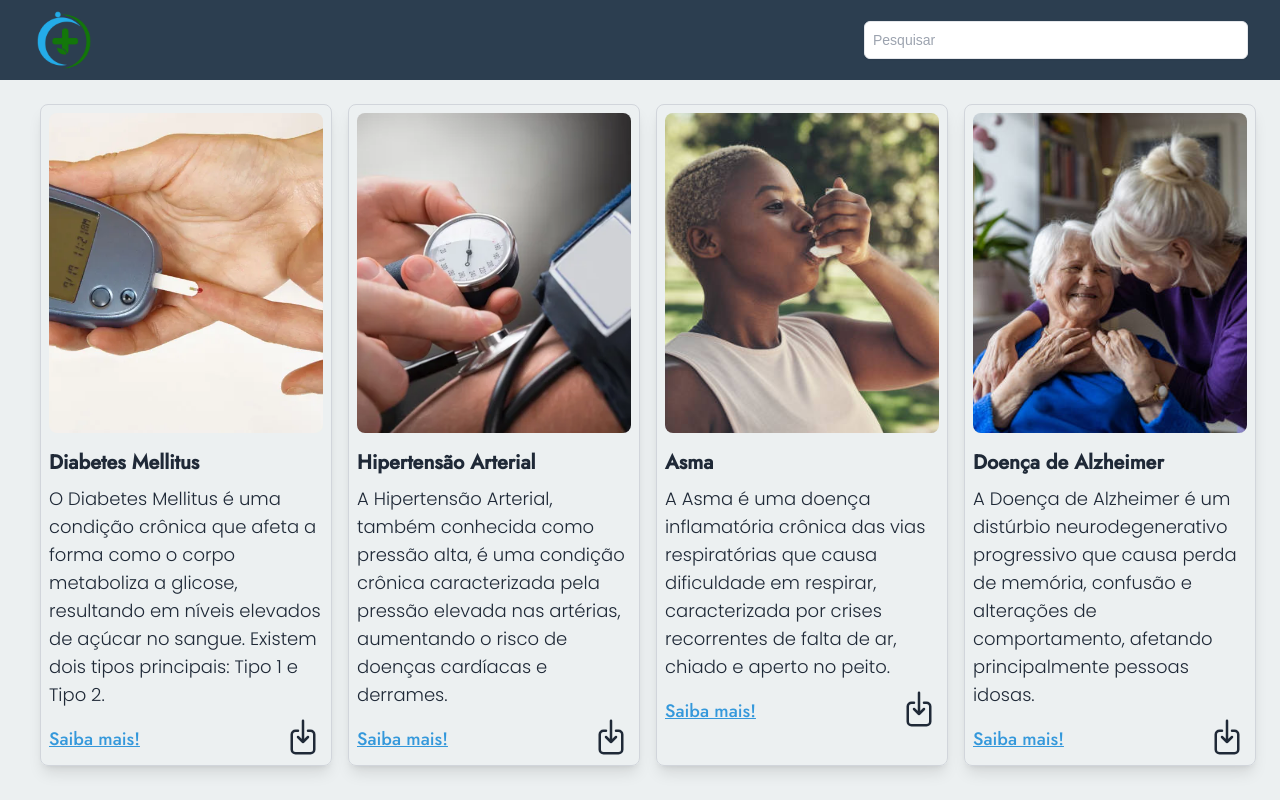
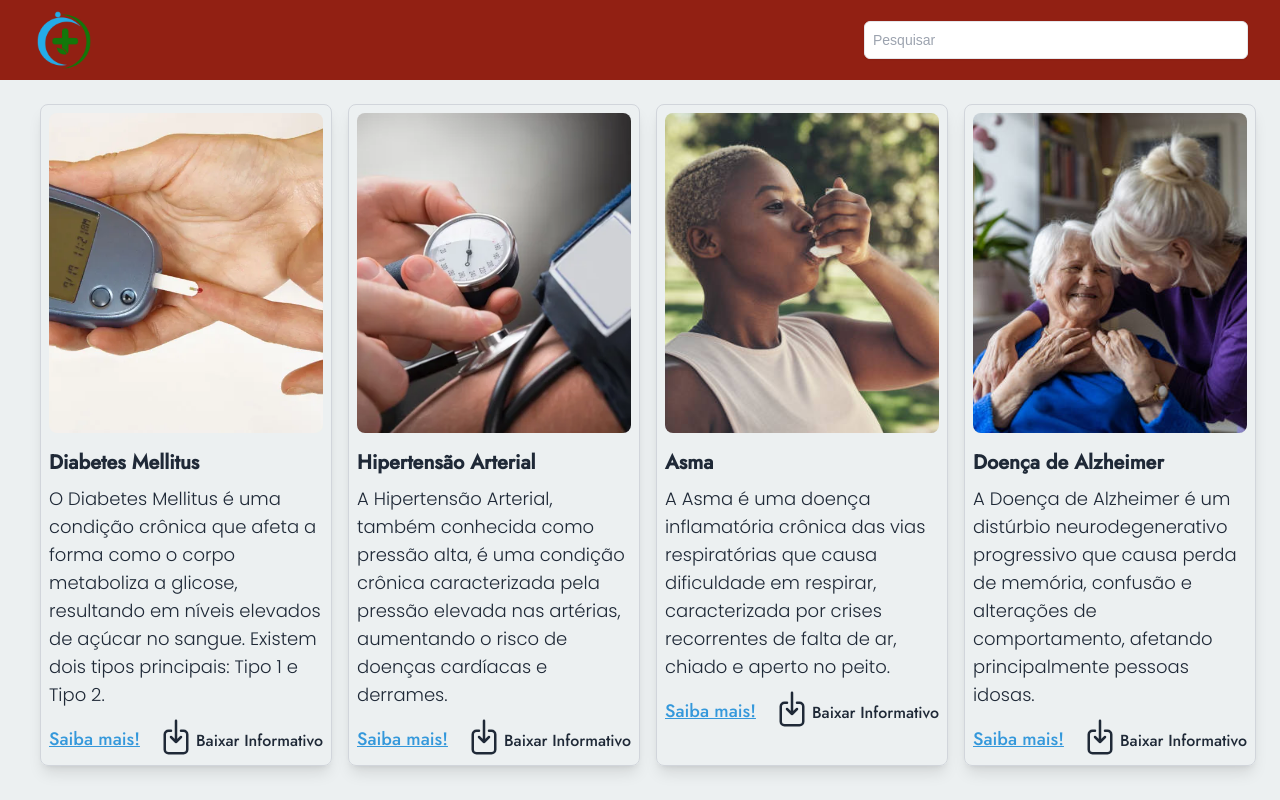
Before and after one commit to RafaelTaves/Projeto_Saude_Bonsucesso, a Next.js app: page / in a window 1280 px wide. Shown: the top 800 px of the page. Built offline with nearby package versions, Linux system fonts and the light colour scheme.

Commit message:
Alteração no read.me + alteração de cores + legenda para download

```diff
--- a/src/app/components/header.tsx
+++ b/src/app/components/header.tsx
@@ -13,7 +13,7 @@ export default function Header ({  onSearch }: HeaderProps) {
       };
 
     return(
-<div className="flex w-full bg-dark-blue h-20 justify-between px-2 md:px-8">
+<div className="flex w-full bg-mid-red-I h-20 justify-between px-2 md:px-8">
       <img
         src="/images/MedicalFantasyLogo.jpg"
         alt="Company Logo"
@@ -25,7 +25,7 @@ export default function Header ({  onSearch }: HeaderProps) {
           value={searchInput}
           onChange={handleSearchChange}
           placeholder="Pesquisar"
-          className="text-sm p-2 lg:w-96 border rounded-md shadow-sm text-black focus:outline-light-blue-I focus:ring-0 focus:border-transparent"
+          className="text-sm p-2 lg:w-96 border rounded-md shadow-sm text-black focus:outline-light-red-I focus:ring-0 focus:border-transparent"
         />
       </div>
     </div>
--- a/src/app/components/menu.tsx
+++ b/src/app/components/menu.tsx
@@ -41,10 +41,11 @@ export default function Menu({ searchQuery, diseases }: MenuProps) {
                                 <p className="mt-2 text-lg font-Poppins">{`${disease.description}`}</p>
                                 <div className="flex justify-between mt-2">
                                     <Link href={`${disease.video_link}`} className="mt-2 text-lg underline text-light-blue">Saiba mais!</Link>
-                                    <button onClick={() => downloadPDF(disease.pdf_link)}>
-                                        <svg xmlns="http://www.w3.org/2000/svg" fill="none" viewBox="0 0 24 24" strokeWidth={1.5} stroke="currentColor" className="size-10 hover:text-light-blue">
+                                    <button className="flex hover:text-light-blue" onClick={() => downloadPDF(disease.pdf_link)}>
+                                        <svg xmlns="http://www.w3.org/2000/svg" fill="none" viewBox="0 0 24 24" strokeWidth={1.5} stroke="currentColor" className="size-10 ">
                                             <path strokeLinecap="round" strokeLinejoin="round" d="M9 8.25H7.5a2.25 2.25 0 0 0-2.25 2.25v9a2.25 2.25 0 0 0 2.25 2.25h9a2.25 2.25 0 0 0 2.25-2.25v-9a2.25 2.25 0 0 0-2.25-2.25H15M9 12l3 3m0 0 3-3m-3 3V2.25" />
                                         </svg>
+                                        <label className="self-center pt-2">Baixar Informativo</label>
                                     </button>
                                 </div>
                             </div>
--- a/src/app/layout.tsx
+++ b/src/app/layout.tsx
@@ -2,7 +2,7 @@ import type { Metadata } from "next";
 import "./globals.css";
 
 export const metadata: Metadata = {
-  title: "Create Next App",
+  title: "Projeto Saúde Bonsucesso",
   description: "Generated by create next app",
 };
 
--- a/tailwind.config.ts
+++ b/tailwind.config.ts
@@ -13,6 +13,9 @@ const config: Config = {
         "light-blue": "#3498DB",
         "light-gray": "#ECF0F1",
         "light-green": "#2ECC71",
+        "light-red-I": "#ab291b",
+        "mid-red-I": "#922013",
+        "dark-red-I": "#712013",
       },
       fontFamily: {
         Jost: ["Jost", "sans-serif"],
```
Also changed, not shown: 1 other file (tests, documents, lock files or other folders).
